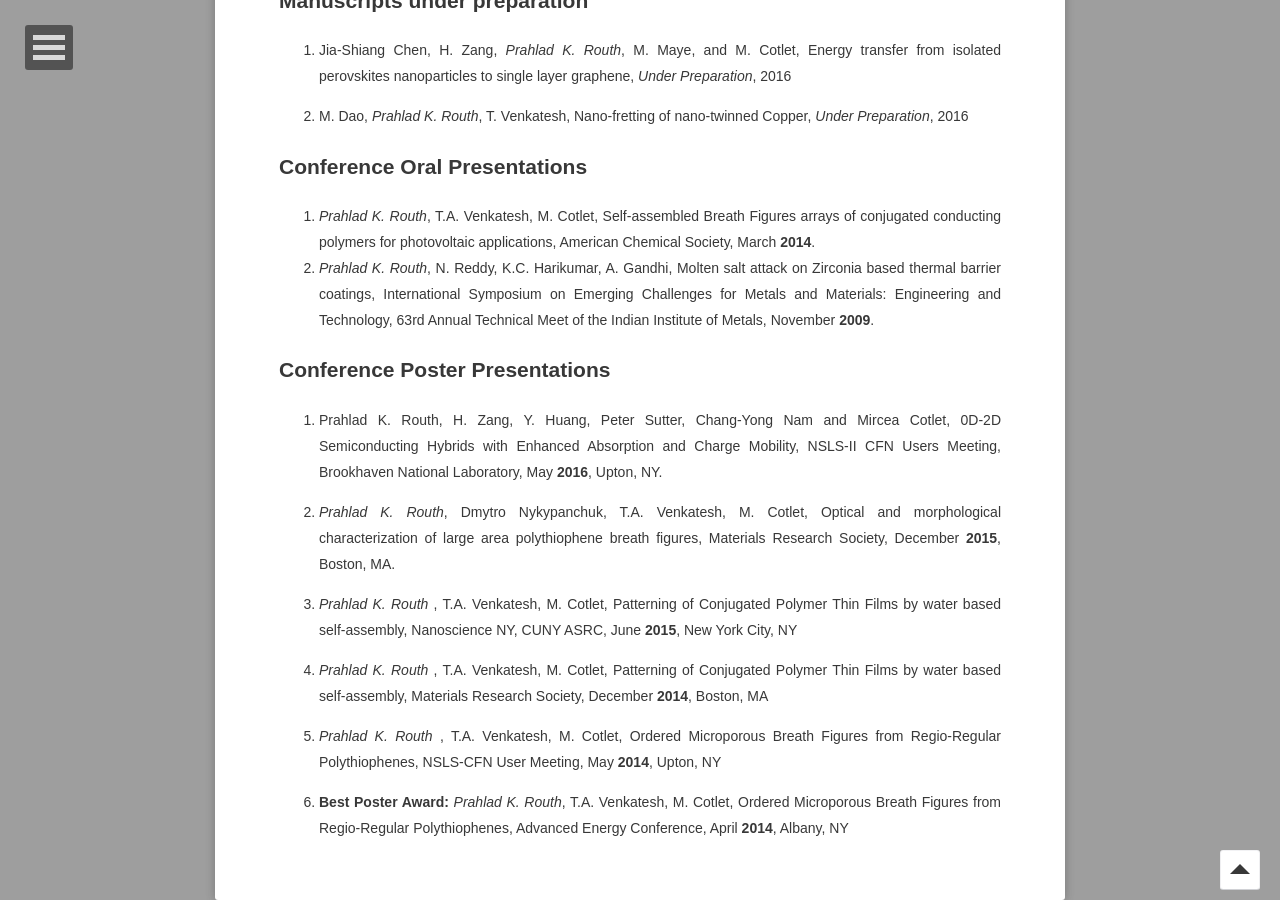
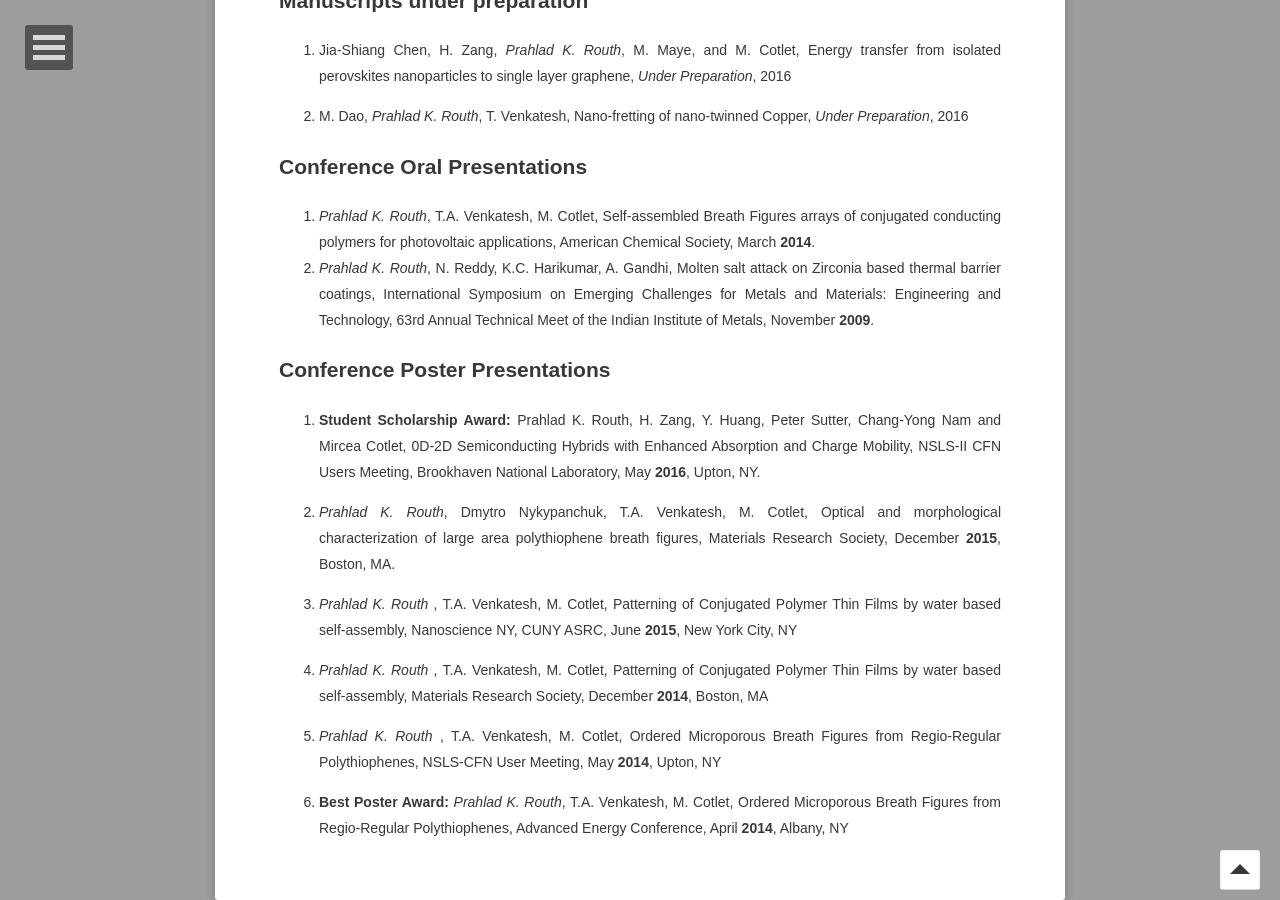
Before and after one commit to vigyan16/vigyan16.github.io, a Jekyll site: the page built from publications/index.md, in a window 1280 px wide and 900 px high, scrolled down 953 px. Built offline with Jekyll 4.4.1, drawn with Linux system fonts in a browser that asks for light colours; some web fonts are replaced.

Commit message:
Publications Updated

```diff
--- a/publications/index.md
+++ b/publications/index.md
@@ -32,7 +32,7 @@ excerpt: “List of Publications“
 ## Conference Poster Presentations
 [//]: <> ( 1.  Prahlad K. Routh, H. Zang, Y. Huang, Peter Sutter, Chang-Yong Nam and Mircea Cotlet, 0D-2D Semiconducting Hybrids with Enhanced Absorption and Charge Mobility, Gordon Research Conference, June **2016**, Upton, NY.)
 
-1.  Prahlad K. Routh, H. Zang, Y. Huang, Peter Sutter, Chang-Yong Nam and Mircea Cotlet, 0D-2D Semiconducting Hybrids with Enhanced Absorption and Charge Mobility, NSLS-II CFN Users Meeting, Brookhaven National Laboratory, May **2016**, Upton, NY.
+1.  **Student Scholarship Award:** Prahlad K. Routh, H. Zang, Y. Huang, Peter Sutter, Chang-Yong Nam and Mircea Cotlet, 0D-2D Semiconducting Hybrids with Enhanced Absorption and Charge Mobility, NSLS-II CFN Users Meeting, Brookhaven National Laboratory, May **2016**, Upton, NY.
 1.  *Prahlad K. Routh*, Dmytro Nykypanchuk, T.A. Venkatesh, M. Cotlet, Optical and morphological characterization of large area polythiophene breath figures, Materials Research Society, December  **2015**, Boston, MA.
 
 2.  *Prahlad K. Routh* , T.A. Venkatesh, M. Cotlet, Patterning of Conjugated Polymer Thin Films by water based self-assembly, Nanoscience NY, CUNY ASRC, June   **2015**, New York City, NY
```
Also changed, not shown: 2 other files.
